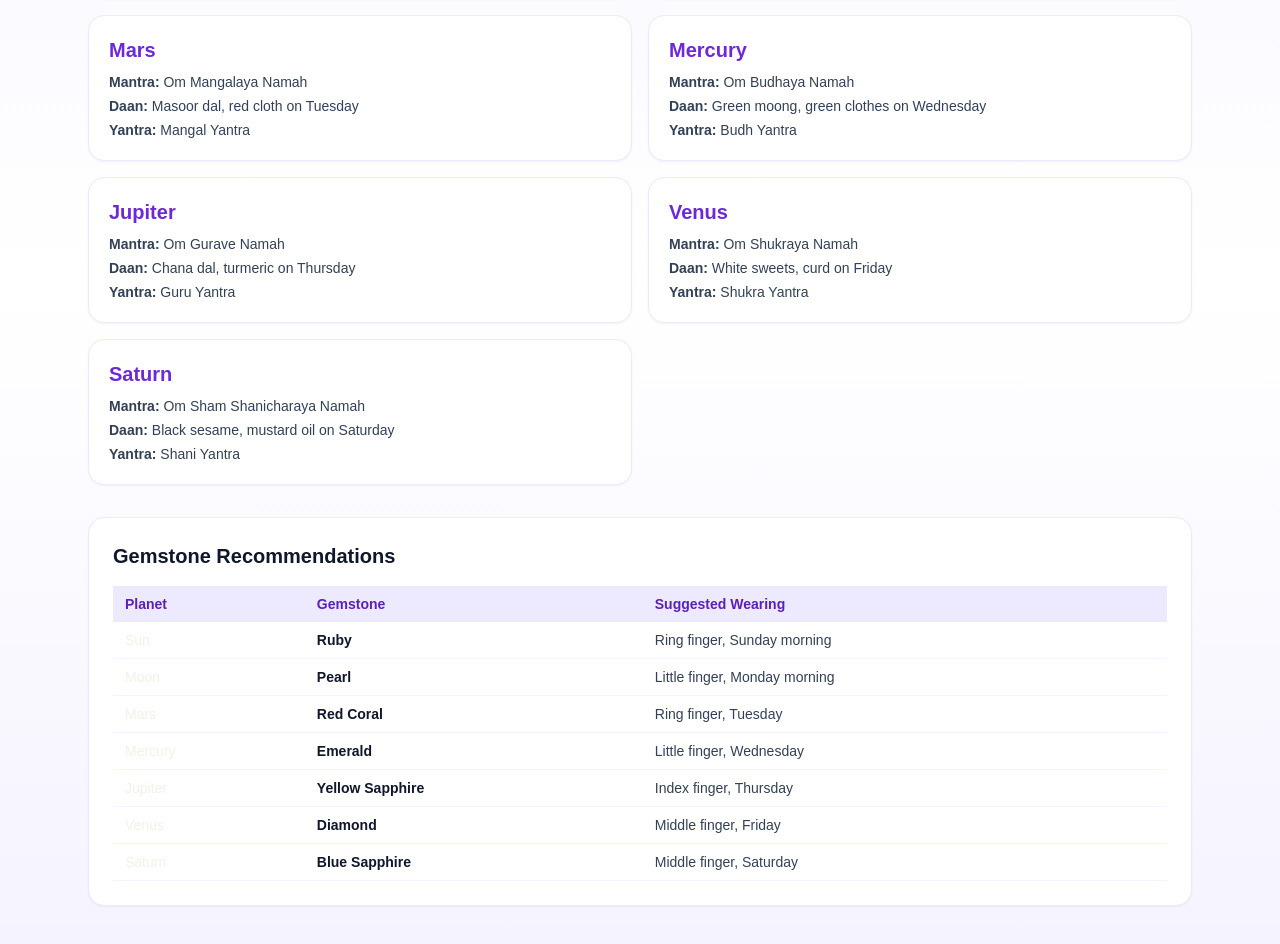
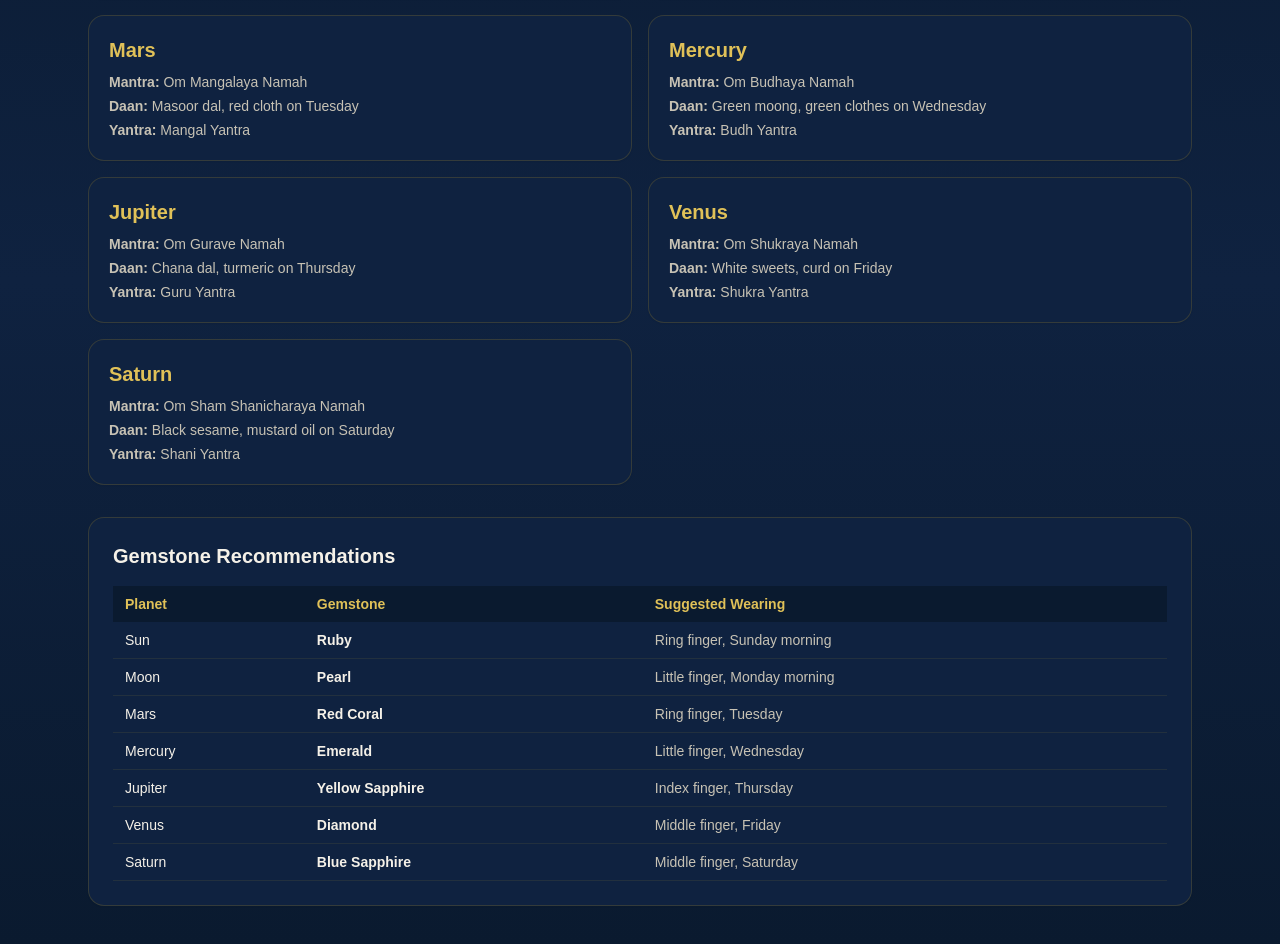
Before and after one commit to rohu123coder/lagnalord-v2, a Next.js app in the folder apps/web/: page /remedies in a window 1280 px wide. Shown: the part 384-1328 px from the top of the page. Built offline with nearby package versions, Linux system fonts and the light colour scheme; no server answers.

Commit message:
remedies/page.tsx: navy/gold/teal theme

```diff
--- a/apps/web/app/remedies/page.tsx
+++ b/apps/web/app/remedies/page.tsx
@@ -67,13 +67,13 @@ const gemstones = [
 
 export default function RemediesPage() {
   return (
-    <div className="min-h-screen bg-gradient-to-b from-violet-50 via-white to-purple-50">
+    <div className="min-h-screen bg-gradient-to-b from-[#0A1A2F] via-[#0F2240] to-[#0A1A2F]">
       <Navbar />
       <main className="mx-auto max-w-6xl px-4 py-10 sm:px-6">
-        <h1 className="text-3xl font-extrabold text-slate-900 sm:text-4xl">
+        <h1 className="text-3xl font-extrabold text-[#F5F1E8] sm:text-4xl">
           Planetary Remedies
         </h1>
-        <p className="mt-2 max-w-2xl text-sm text-slate-600 sm:text-base">
+        <p className="mt-2 max-w-2xl text-sm text-[#C7C2B4] sm:text-base">
           Traditional remedies for balancing planetary influences through mantra,
           daan, and yantra practices.
         </p>
@@ -82,29 +82,29 @@ export default function RemediesPage() {
           {remedies.map((item) => (
             <article
               key={item.planet}
-              className="rounded-2xl border border-violet-100 bg-white p-5 shadow-sm"
+              className="rounded-2xl border border-[#C9A227]/20 bg-[#0F2240] p-5 shadow-sm"
             >
-              <h2 className="text-xl font-bold text-violet-700">{item.planet}</h2>
-              <p className="mt-2 text-sm text-slate-700">
+              <h2 className="text-xl font-bold text-[#E0C158]">{item.planet}</h2>
+              <p className="mt-2 text-sm text-[#C7C2B4]">
                 <span className="font-semibold">Mantra:</span> {item.mantra}
               </p>
-              <p className="mt-1 text-sm text-slate-700">
+              <p className="mt-1 text-sm text-[#C7C2B4]">
                 <span className="font-semibold">Daan:</span> {item.daan}
               </p>
-              <p className="mt-1 text-sm text-slate-700">
+              <p className="mt-1 text-sm text-[#C7C2B4]">
                 <span className="font-semibold">Yantra:</span> {item.yantra}
               </p>
             </article>
           ))}
         </section>
 
-        <section className="mt-8 rounded-2xl border border-violet-100 bg-white p-6 shadow-sm">
-          <h2 className="text-xl font-bold text-slate-900">
+        <section className="mt-8 rounded-2xl border border-[#C9A227]/20 bg-[#0F2240] p-6 shadow-sm">
+          <h2 className="text-xl font-bold text-[#F5F1E8]">
             Gemstone Recommendations
           </h2>
           <div className="mt-4 overflow-x-auto">
             <table className="min-w-full text-left text-sm">
-              <thead className="bg-violet-100 text-violet-800">
+              <thead className="bg-[#0A1A2F] text-[#E0C158]">
                 <tr>
                   <th className="px-3 py-2">Planet</th>
                   <th className="px-3 py-2">Gemstone</th>
@@ -113,10 +113,10 @@ export default function RemediesPage() {
               </thead>
               <tbody>
                 {gemstones.map((row) => (
-                  <tr key={row[0]} className="border-b border-violet-50">
+                  <tr key={row[0]} className="border-b border-[#C9A227]/10">
                     <td className="px-3 py-2">{row[0]}</td>
-                    <td className="px-3 py-2 font-semibold text-slate-900">{row[1]}</td>
-                    <td className="px-3 py-2 text-slate-700">{row[2]}</td>
+                    <td className="px-3 py-2 font-semibold text-[#F5F1E8]">{row[1]}</td>
+                    <td className="px-3 py-2 text-[#C7C2B4]">{row[2]}</td>
                   </tr>
                 ))}
               </tbody>
```
